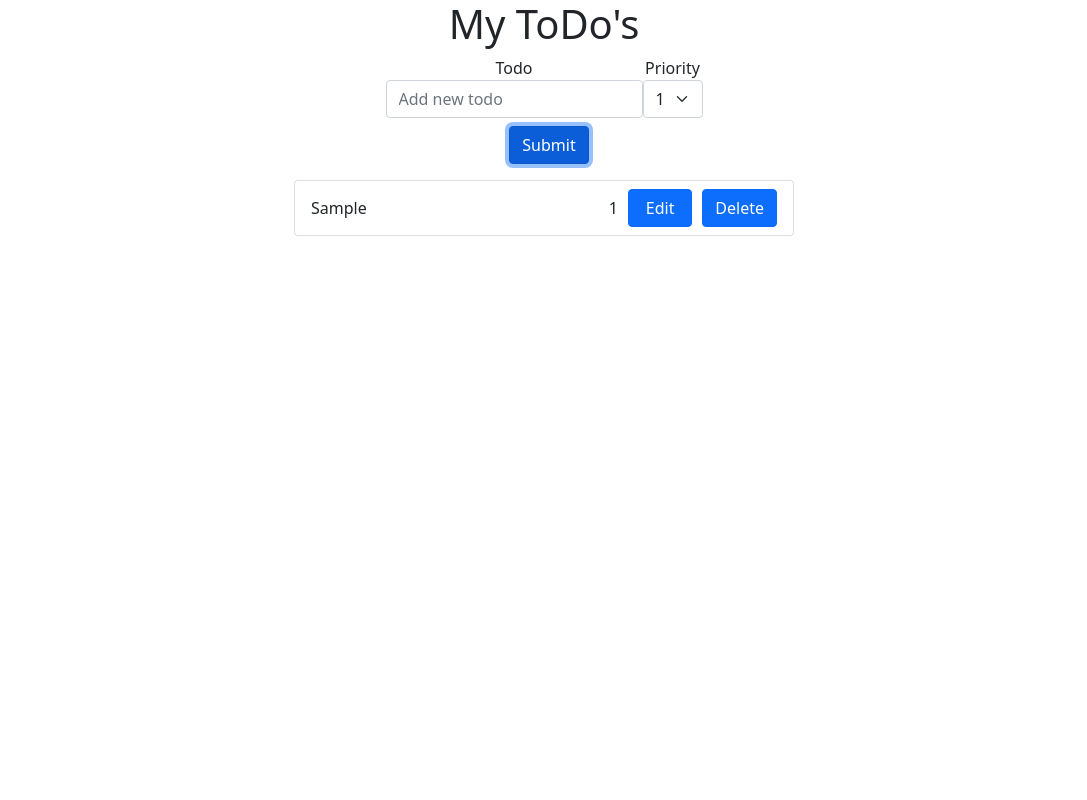
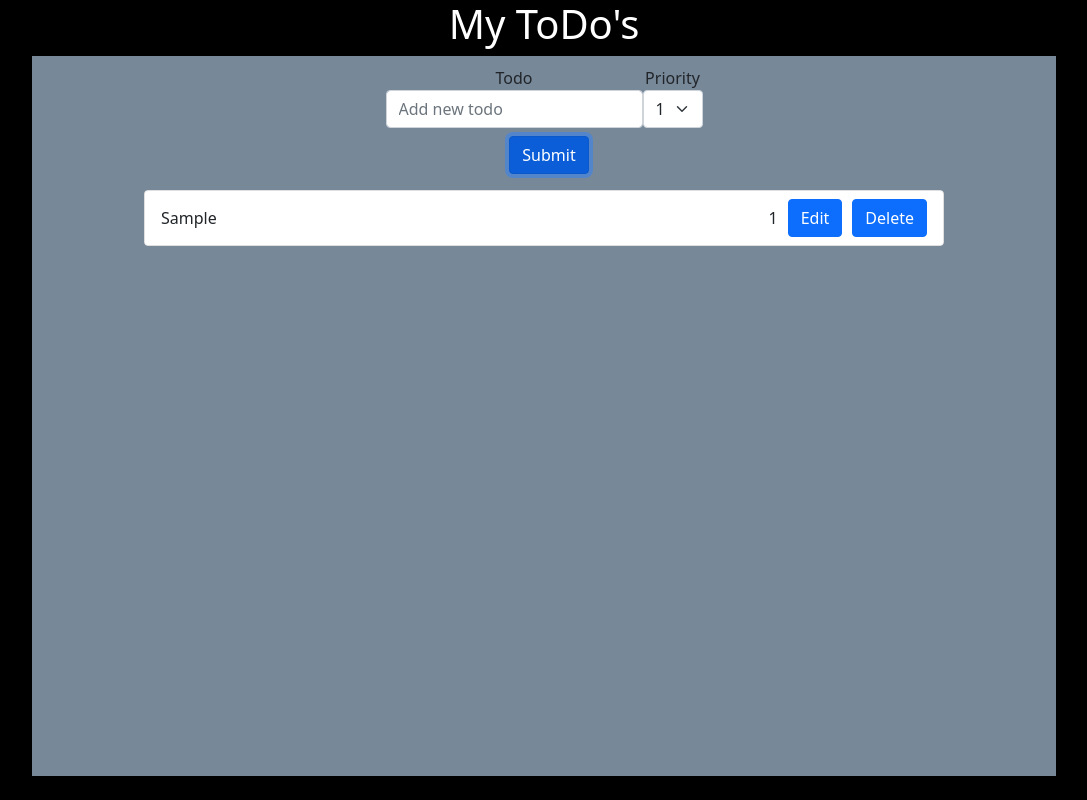
Before and after one commit to andrepautin/to-do-list-react, a React (Create React App) app: page / in a window 1280 px wide. Both pictures are taken after typing "Sample" into the empty fields and a click on the button "Submit". Shown: the whole page, without its empty margins (96-1183 px from the left). Built offline with nearby package versions, Linux system fonts and the light colour scheme.

Commit message:
more styling with bootstrap classes

```diff
--- a/src/App.css
+++ b/src/App.css
@@ -1,5 +1,6 @@
 .App {
   text-align: center;
+  background-color: black;
 }
 
 .App-logo {
@@ -36,3 +37,7 @@
     transform: rotate(360deg);
   }
 }
+
+h1 {
+  color: white;
+}
--- a/src/ToDo.css
+++ b/src/ToDo.css
@@ -1,17 +1,17 @@
 .btn {
     margin-left: 10px;
-    flex: 0.25;
 }
 
 .todo {
     display: flex;
     align-items: center;
-    max-width: inherit;
 }
 
 .description {
     text-align: left;
     flex: 1;
+    overflow-wrap: break-word;
+    max-width: 40%;
 }
 
 .priority {
--- a/src/ToDoList.css
+++ b/src/ToDoList.css
@@ -1,9 +1,11 @@
 .todo-list {
     display: flex;
     flex-direction: column;
-    width: 50%;
+    width: 80%;
+    height: 90%;
+    margin-top: 10px;
 }
 
-.list-item {
-    min-width: 250px;
+.list-group {
+    overflow-y: scroll;
 }
--- a/src/ToDoList.js
+++ b/src/ToDoList.js
@@ -16,7 +16,7 @@ function ToDoList({todos, addTodo, updateTodo, deleteTodo}) {
         && todos.sort((a, b) => a.priority - b.priority)
         && todos.map(
           (todo) =>
-          <ListGroupItem key={todo.id} className="list-item">
+          <ListGroupItem key={todo.id} className="mw-inherit">
             <ToDo
               todo={todo}
               updateTodo={updateTodo}
--- a/src/ToDoListContainer.css
+++ b/src/ToDoListContainer.css
@@ -1,6 +1,7 @@
 .container {
     display: flex;
     justify-content: center;
-    height: 80vh;
+    height: 90vh;
     width: 80vw;
+    background-color: lightslategray;
 }
--- a/src/ToDoListContainer.js
+++ b/src/ToDoListContainer.js
@@ -1,5 +1,6 @@
 import ToDoList from "./ToDoList";
 import Container from "react-bootstrap/Container";
+import Alert from "react-bootstrap/Alert";
 import './ToDoListContainer.css';
 import { useState, useEffect } from "react";
 
@@ -24,7 +25,7 @@ function ToDoListContainer() {
   }
 
   return (
-    <Container>
+    <Container className="container">
       <ToDoList todos={todos} addTodo={addTodo} updateTodo={updateTodo} deleteTodo={deleteTodo}/>
     </Container>
   )
--- a/src/index.css
+++ b/src/index.css
@@ -11,3 +11,7 @@ code {
   font-family: source-code-pro, Menlo, Monaco, Consolas, 'Courier New',
     monospace;
 }
+
+html {
+  background-color: black;
+}
```
